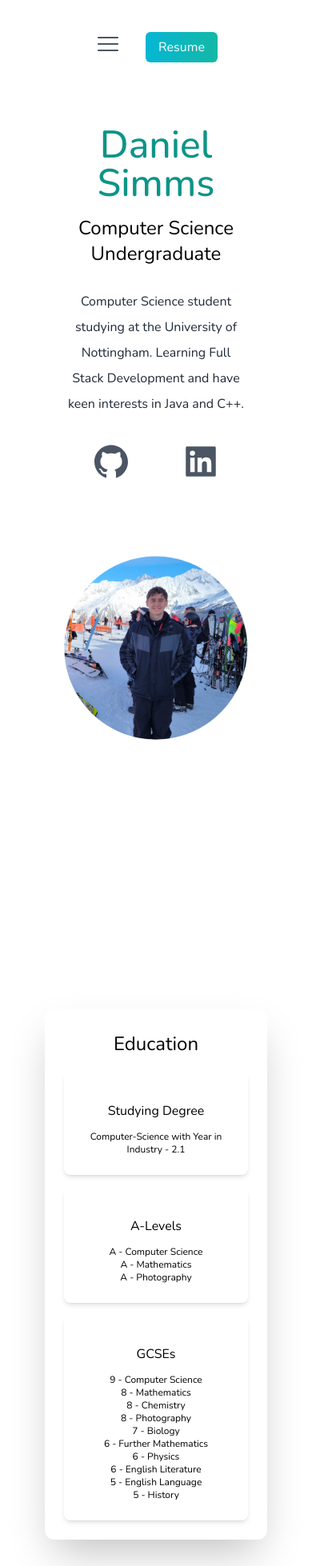
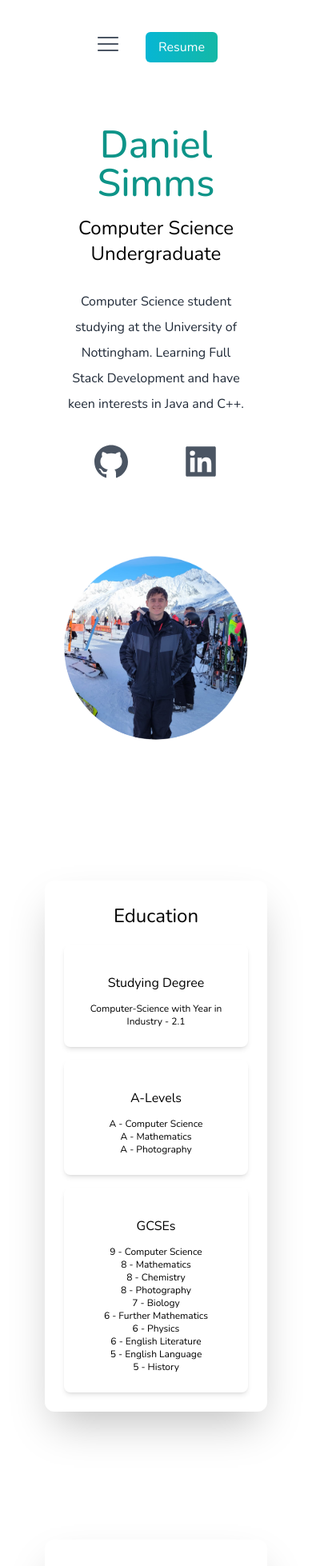
Before and after one commit to Danavarro63/Portfolio-website, a Next.js app: page / in a window 390 px wide. Shown: the top 1958 px of the page at 80% size. Built offline with nearby package versions, Linux system fonts and the light colour scheme.

Commit message:
Fixed Padding issues

```diff
--- a/app/Components/Languages.tsx
+++ b/app/Components/Languages.tsx
@@ -17,9 +17,9 @@ interface LanguageCardProps {
 function SecondPage() {
     return (
         <div id='languages'>
-            <main className="px-4 pb-60" data-aos="zoom-in-up" data-aos-duration="1000">
+            <main className="px-4 pb-32 md:pb-72" data-aos="zoom-in-up" data-aos-duration="1000">
                 <div
-                    className="text-center shadow-2xl p-6 rounded-xl mb-40 mt-24 dark:bg-white flex flex-1 mx-auto flex-col">
+                    className="text-center shadow-2xl p-6 rounded-xl mb-40dark:bg-white flex flex-1 mx-auto flex-col">
                     <h1 className="text-2xl md:text-4xl py-1 pb-8">Programming Languages</h1>
                     <div className="grid grid-cols-2 sm:grid-cols-3 md:grid-cols-4 gap-4">
                         <LanguageCard title="Java" image={JavaIMG}/>
--- a/app/Components/education.tsx
+++ b/app/Components/education.tsx
@@ -9,7 +9,7 @@ function Education() {
 
   return (
     <div >
-      <main className="px-4 pb-72" id="education">
+      <main className="px-4 pb-32 md:pb-72" id="education">
         <div
           className="text-center shadow-2xl p-6 rounded-xl dark:bg-white flex flex-col gap-4 max-w-md mx-auto mt-12 mb-8"
           data-aos="zoom-out-up"
--- a/app/Components/frontpage.tsx
+++ b/app/Components/frontpage.tsx
@@ -8,7 +8,7 @@ import 'aos/dist/aos.css'
 function FrontPage() {
   return (
     <div>
-      <div className="text-center p-10 pb-72">
+      <div className="text-center p-10 pb-32 md:pb-72">
         <h2 className="text-5xl pb-2 text-teal-600 font-medium sm:mb-6 sm:text-7xl" data-aos="zoom-in-down" data-aos-duration="1000">Daniel Simms</h2>
         <h3 className="text-2xl py-2 sm:text-4xl" data-aos="zoom-in-down" data-aos-duration="1500">Computer Science Undergraduate</h3>
         <p className="text-md py-5 leading-8 text-gray-800 sm:text-xl" data-aos="fade-right" data-aos-duration="1800">
@@ -22,6 +22,8 @@ function FrontPage() {
           <div className="relative pb-full">
             <Image
               src={DanielPfp}
+              data-aos="zoom-in-up"
+              data-aos-duration="1000"
               alt="ProfilePhoto"
               className="rounded-full"
             />
--- a/app/Components/navbar.tsx
+++ b/app/Components/navbar.tsx
@@ -12,7 +12,8 @@ function Navbar() {
     };
 
     return (
-        <nav className="py-10 px-20 flex justify-between md:mb-12">
+        <nav className="py-10 px-20 flex justify-between md:mb-12 " data-aos="zoom-down"
+        data-aos-duration="1500">
             <div className="md:hidden">
                 <button className="outline-none mobile-menu-button " onClick={toggleMenu}>
                     {isMenuOpen
--- a/app/Components/projects.tsx
+++ b/app/Components/projects.tsx
@@ -19,7 +19,7 @@ interface gitButtonProps{
 
 function projects() {
     return (
-      <main className="px-4 pb-72" data-aos="zoom-in-up" id='projects'
+      <main className="px-4 pb-32 md:pb-72" data-aos="zoom-in-up" id='projects'
       data-aos-easing="ease-out-cubic"
       data-aos-duration="2000">
         <div className="text-center p-6 rounded-xl mb-40 dark:bg-white flex flex-1 mx-auto flex-col">
```
